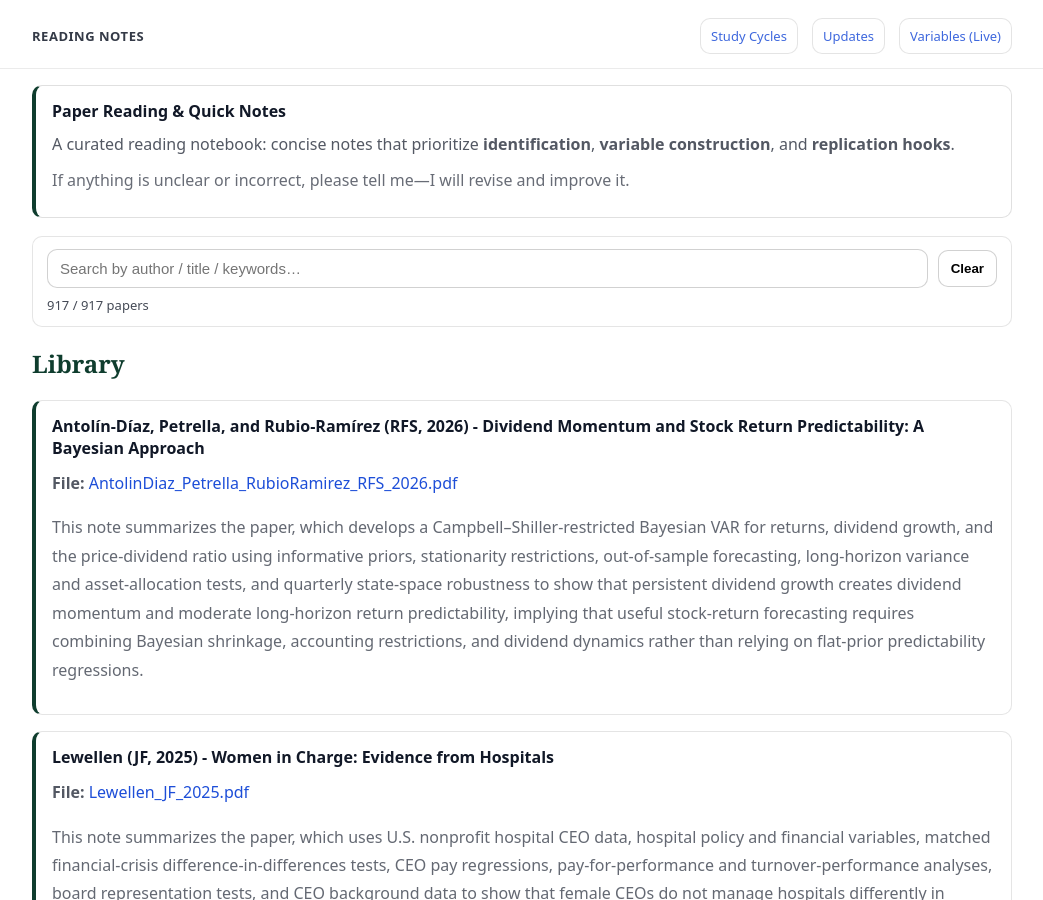
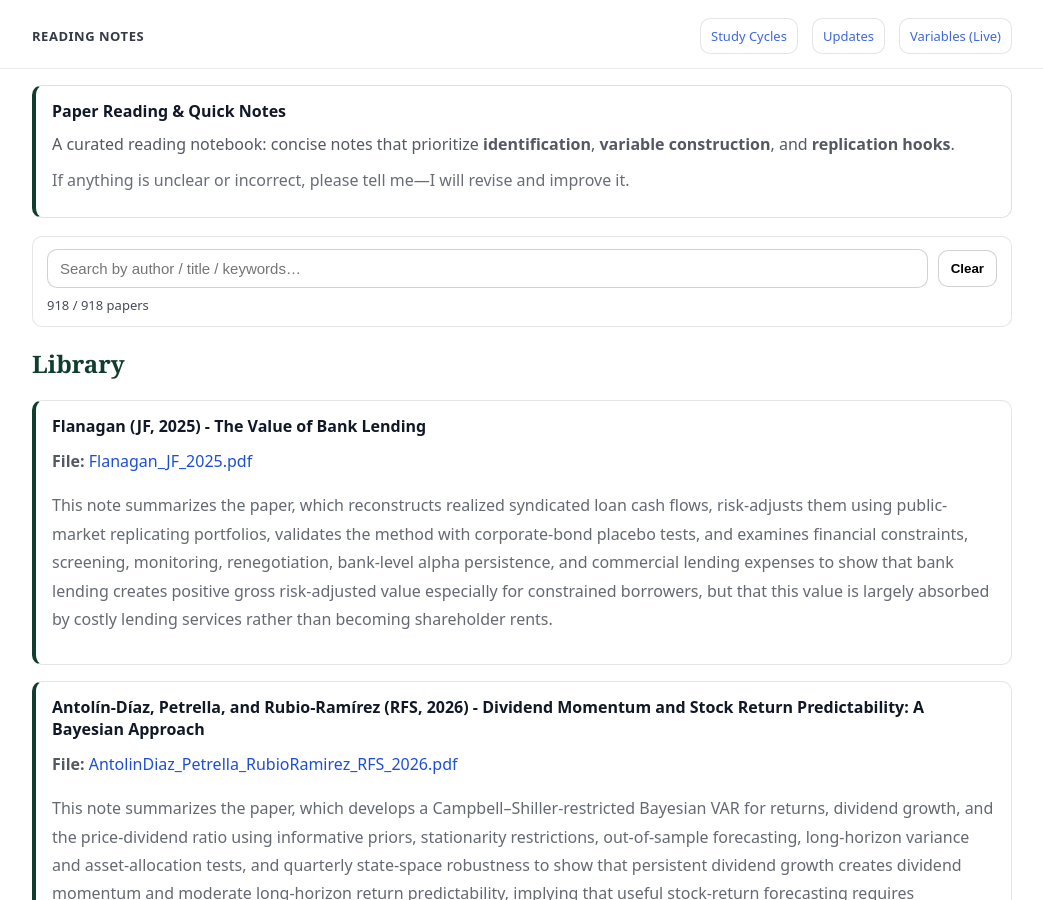
Before and after one commit to yaxinzn/study-archive, a Jekyll site: the page built from reading/index.md, in a window 1280 px wide and 900 px high. Shown: the whole window, without its empty margins (118-1161 px from the left). Built offline with Jekyll 4.4.1, drawn with Linux system fonts in a browser that asks for light colours.

Commit message:
Reading: add/update Flanagan_JF_2025.pdf

```diff
--- a/_data/reading.yml
+++ b/_data/reading.yml
@@ -1,3 +1,7 @@
+- title: "Flanagan (JF, 2025) - The Value of Bank Lending"
+  file: "Flanagan_JF_2025.pdf"
+  desc: "This note summarizes the paper, which reconstructs realized syndicated loan cash flows, risk-adjusts them using public-market replicating portfolios, validates the method with corporate-bond placebo tests, and examines financial constraints, screening, monitoring, renegotiation, bank-level alpha persistence, and commercial lending expenses to show that bank lending creates positive gross risk-adjusted value especially for constrained borrowers, but that this value is largely absorbed by costly lending services rather than becoming shareholder rents."
+
 - title: "Antolín-Díaz, Petrella, and Rubio-Ramírez (RFS, 2026) - Dividend Momentum and Stock Return Predictability: A Bayesian Approach"
   file: "AntolinDiaz_Petrella_RubioRamirez_RFS_2026.pdf"
   desc: "This note summarizes the paper, which develops a Campbell–Shiller-restricted Bayesian VAR for returns, dividend growth, and the price-dividend ratio using informative priors, stationarity restrictions, out-of-sample forecasting, long-horizon variance and asset-allocation tests, and quarterly state-space robustness to show that persistent dividend growth creates dividend momentum and moderate long-horizon return predictability, implying that useful stock-return forecasting requires combining Bayesian shrinkage, accounting restrictions, and dividend dynamics rather than relying on flat-prior predictability regressions."
```
Also changed, not shown: 1 other file.
